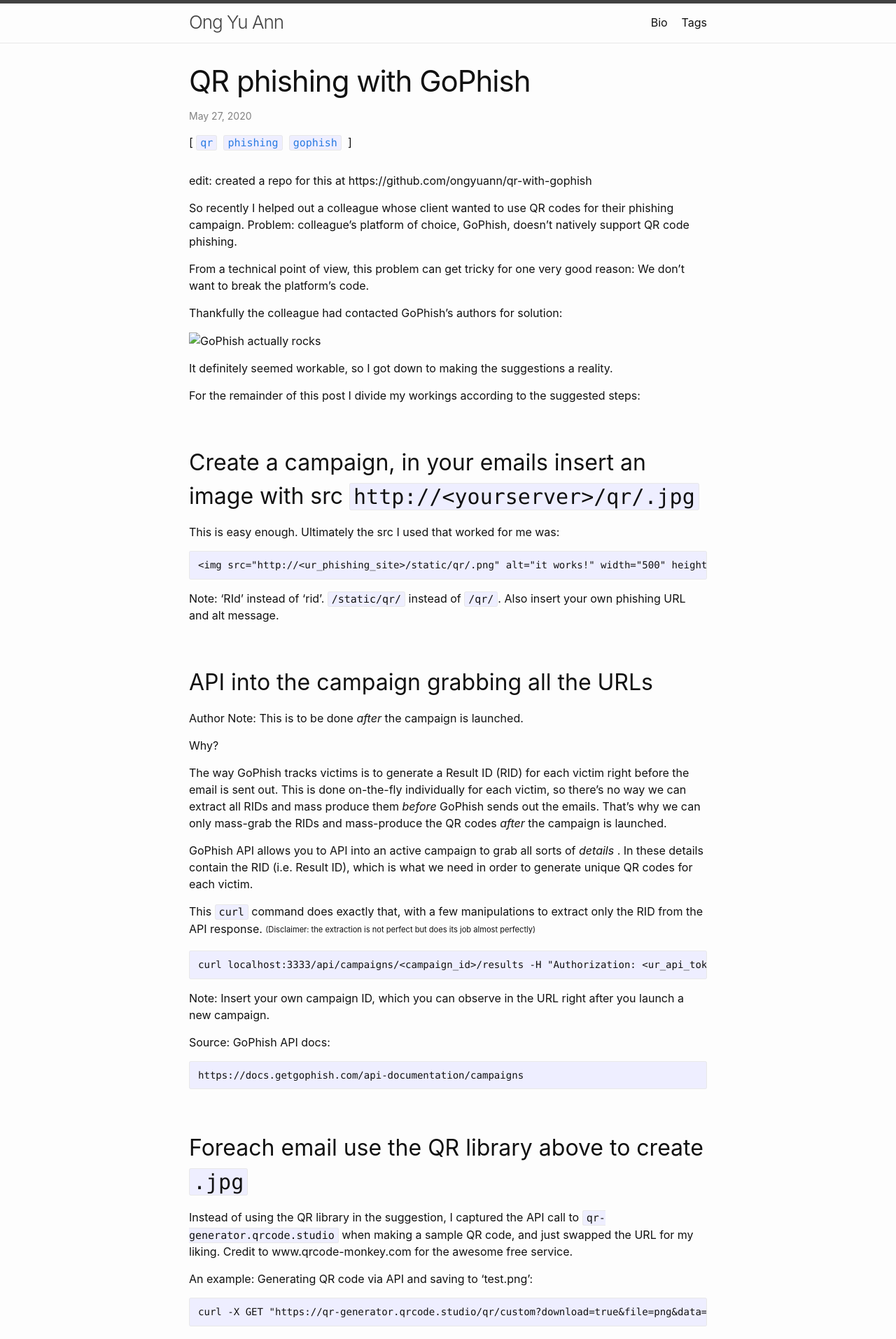
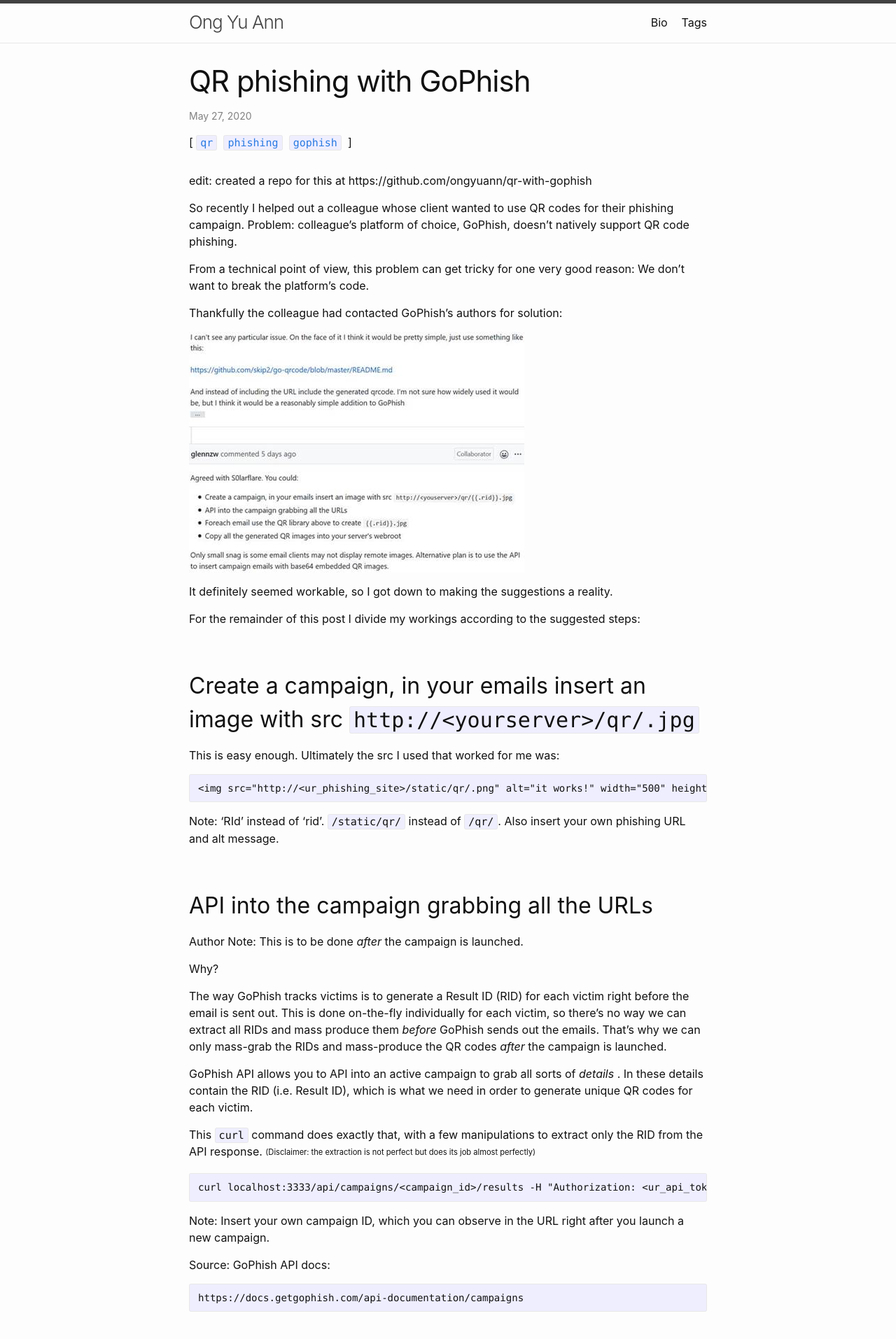
Before and after one commit to ongyuann/ongyuann.github.io, a Jekyll site: the page built from _posts/2020-05-27-qr-phishing-with-gophish.md, in a window 1280 px wide. Shown: the top 1913 px of the page at 70% size. Built offline with Jekyll 4.4.1, drawn with Linux system fonts in a browser that asks for light colours.

Commit message:
Update 2020-05-27-qr-phishing-with-gophish.md

```diff
--- a/_posts/2020-05-27-qr-phishing-with-gophish.md
+++ b/_posts/2020-05-27-qr-phishing-with-gophish.md
@@ -12,7 +12,7 @@
 
 Thankfully the colleague had contacted GoPhish's authors for solution:
 
-<img src="../images/gophish_qr.jpg" alt="GoPhish actually rocks" class="inline"/>
+<img src="https://raw.githubusercontent.com/ongyuann/ongyuann.github.io/master/images/gophish_qr.jpg" alt="GoPhish actually rocks" class="inline"/>
 
 It definitely seemed workable, so I got down to making the suggestions a reality.
 
```
